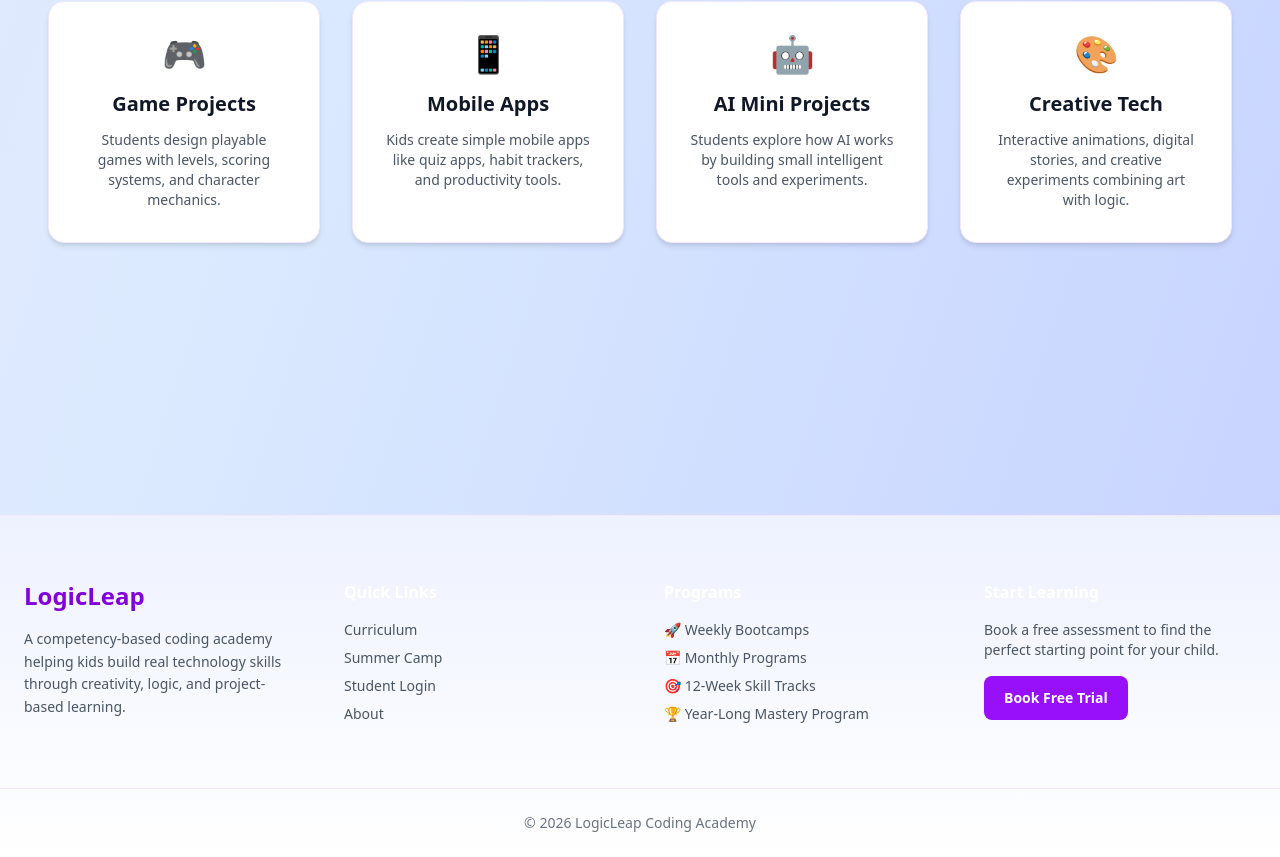
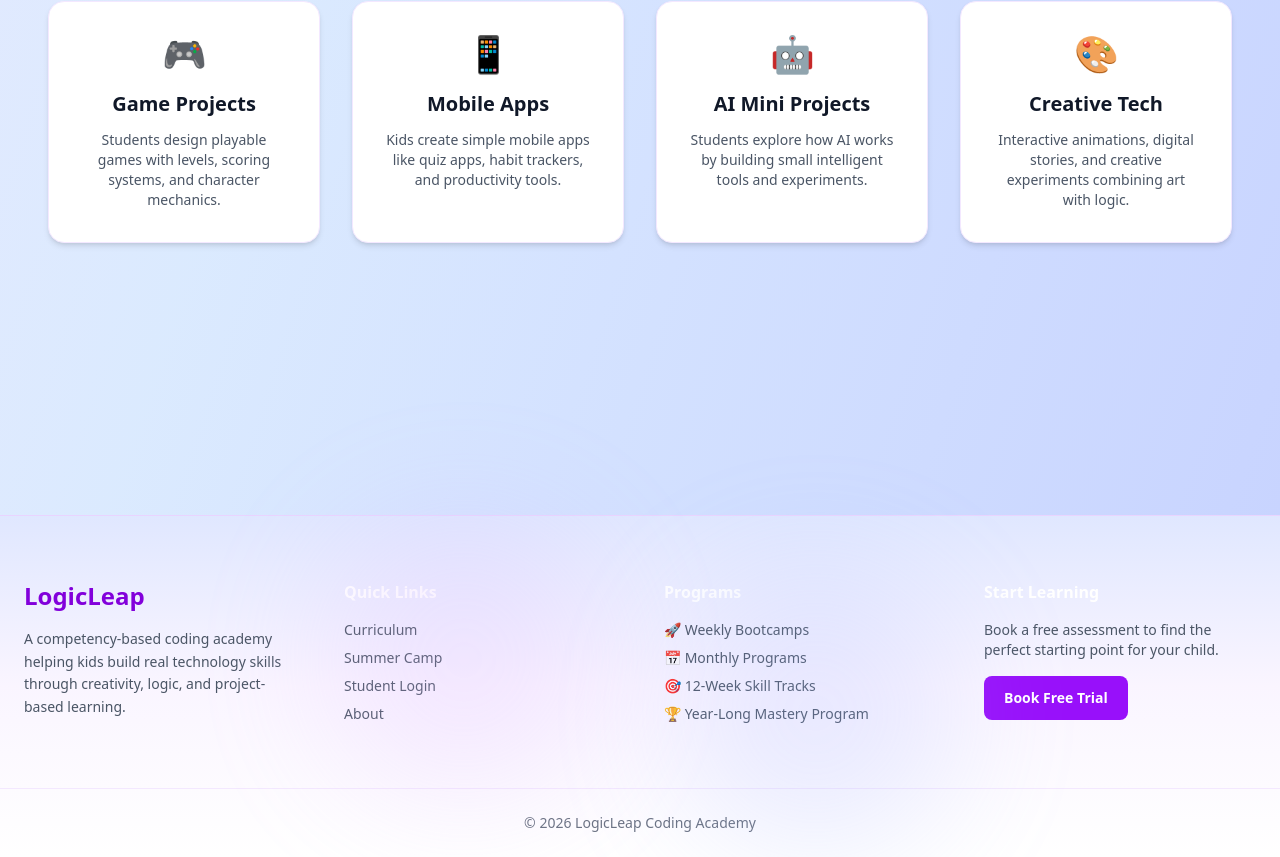
Before and after one commit to srushteesingh/logicleap-platform, a Next.js app: page / in a window 1280 px wide. Shown: the part 3156-4013 px from the top of the page. Built offline with nearby package versions, Linux system fonts and the light colour scheme.

Commit message:
update footer

```diff
--- a/app/layout.tsx
+++ b/app/layout.tsx
@@ -93,7 +93,9 @@ export default function RootLayout({
         <main>{children}</main>
 
         <footer className="mt-20 bg-gray-900 text-white">
-          <div className="bg-gradient-to-b from-indigo-50 to-white border-t border-purple-100 mt-24">
+          <div className="relative bg-gradient-to-b from-indigo-100 via-purple-50 to-white border-t border-purple-200 mt-24">
+            <div className="absolute top-0 left-1/4 w-72 h-72 bg-purple-300 opacity-20 blur-3xl rounded-full"></div>
+            <div className="absolute bottom-0 right-1/4 w-72 h-72 bg-indigo-300 opacity-20 blur-3xl rounded-full"></div>
             <div className="max-w-7xl mx-auto px-6 py-16 grid md:grid-cols-4 gap-12">
               {/* Brand */}
               <div>
```
